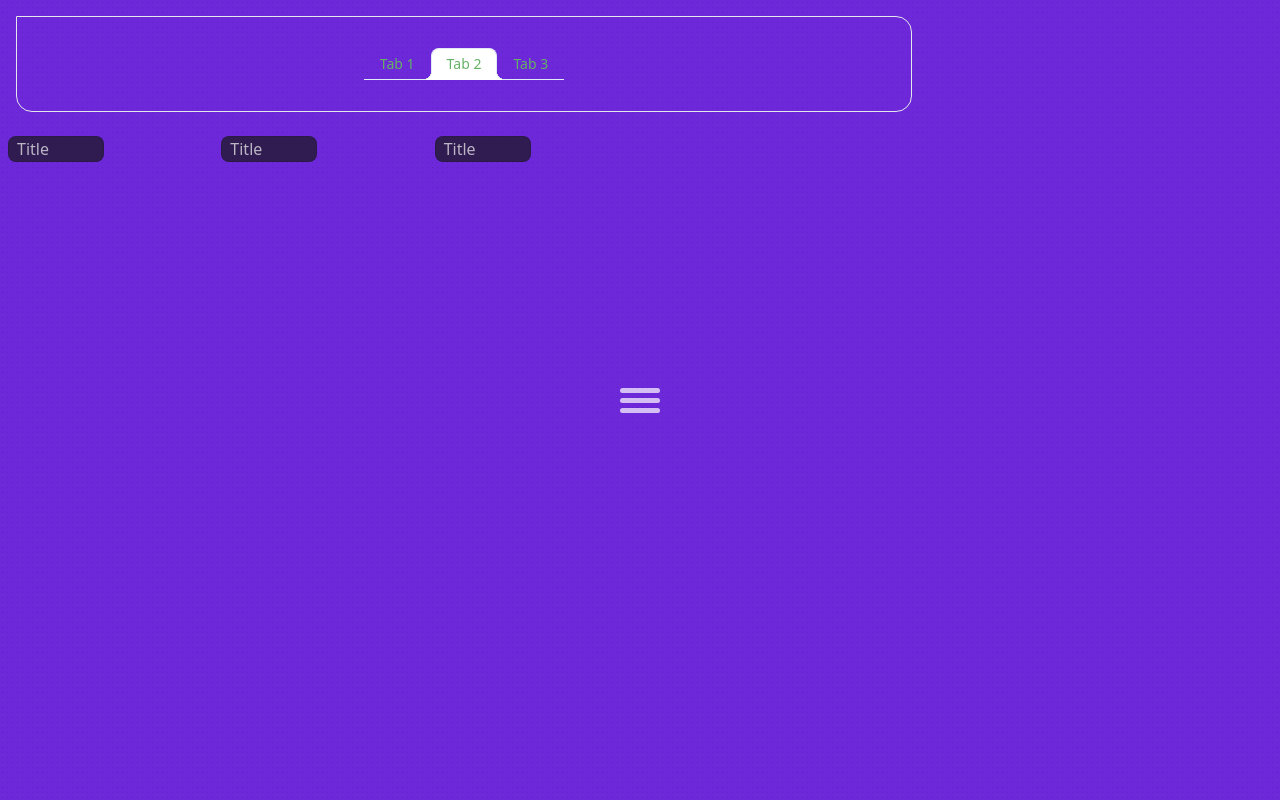
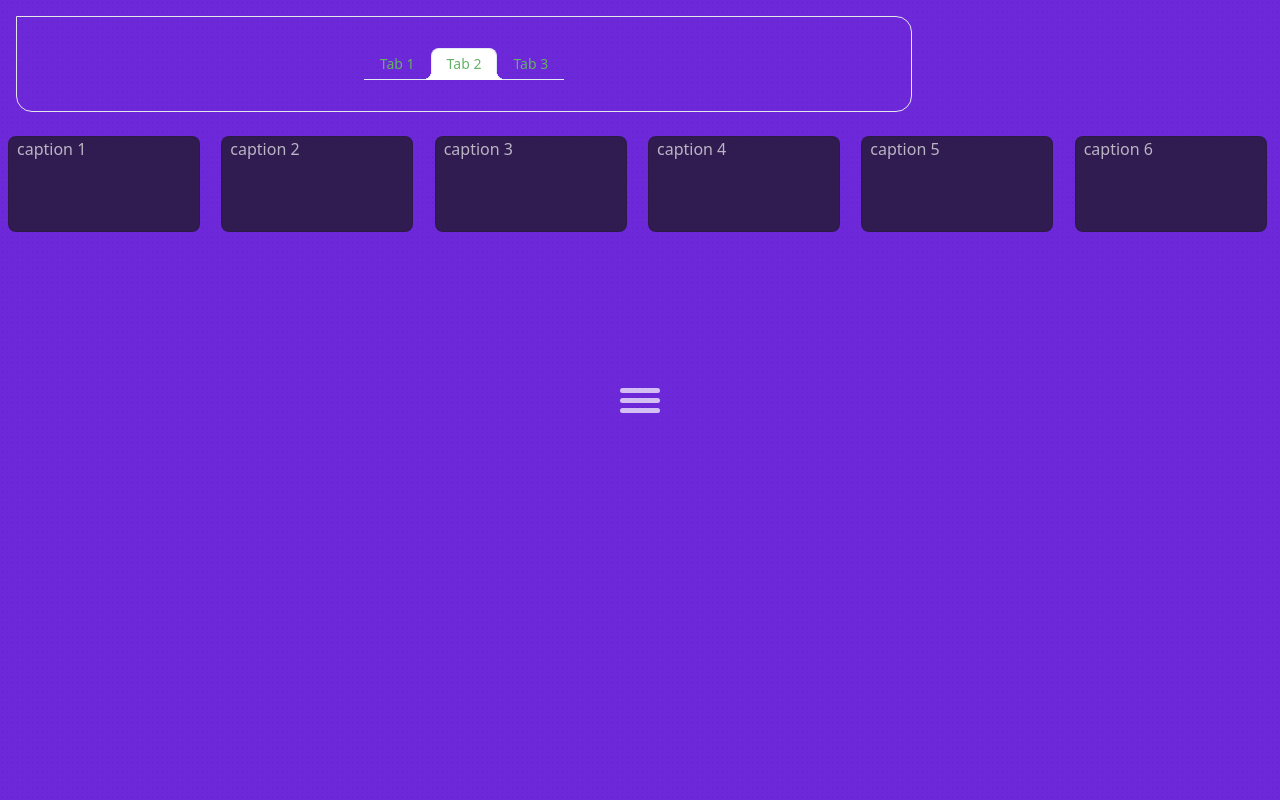
Before and after one commit to maxzz/ui-pie-menu, a React (Vite) app: page / in a window 1280 px wide. Built offline with nearby package versions, Linux system fonts and the light colour scheme.

Commit message:
WIP. grid. add Cell component

```diff
--- a/src/components/GridPreview/index.tsx
+++ b/src/components/GridPreview/index.tsx
@@ -1,17 +1,41 @@
-import React from 'react';
+import React, { ReactNode } from 'react';
+
+function Cell({caption, content}: {caption: ReactNode, content: ReactNode}) {
+    return (<>
+        <div className="cell-cap mx-2 px-2 w-48 h-24 my-2 text-neutral-100/70 bg-neutral-900/70 border-neutral-900/20 border rounded-lg"
+            onClick={(event) => {
+                const el = event.currentTarget;
+                const parentEl = el.parentElement!;
+                const cnts = parentEl.querySelectorAll('.cell-cap');
+                cnts.forEach((capEl) => {
+                    const cnt = capEl.nextElementSibling;
+                    if (capEl === el) {
+                        cnt?.classList.remove('hidden');
+                    } else {
+                        cnt?.classList.add('hidden');
+                    }
+                });
+            }}
+        >
+            {caption}
+        </div>
+
+        <div className="cell-cnt hidden mx-2 px-2 h-48 col-span-full bg-orange-500/90 border-neutral-900/20">
+            {content}
+        </div>
+    </>);
+}
 
 export function GridPreview() {
     return (
         <div>
             <div className="grid grid-cols-[repeat(auto-fill,minmax(200px,1fr))] grid-flow-dense">
-                <div className="mx-2 px-2 w-24 my-2 text-neutral-100/70 bg-neutral-900/70 border-neutral-900/20 border rounded-lg">Title</div>
-                <div className="hidden mx-2 px-2 col-span-full bg-orange-500/90 border-neutral-900/20">Content</div>
-
-                <div className="mx-2 px-2 w-24 my-2 text-neutral-100/70 bg-neutral-900/70 border-neutral-900/20 border rounded-lg">Title</div>
-                <div className="hidden mx-2 px-2 col-span-full bg-orange-500/90 border-neutral-900/20">Content</div>
-
-                <div className="mx-2 px-2 w-24 my-2 text-neutral-100/70 bg-neutral-900/70 border-neutral-900/20 border rounded-lg">Title</div>
-                <div className="hidden mx-2 px-2 col-span-full bg-orange-500/90 border-neutral-900/20">Content</div>
+                <Cell caption={'caption 1'} content={'content 1'} />
+                <Cell caption={'caption 2'} content={'content 2'} />
+                <Cell caption={'caption 3'} content={'content 3'} />
+                <Cell caption={'caption 4'} content={'content 4'} />
+                <Cell caption={'caption 5'} content={'content 5'} />
+                <Cell caption={'caption 6'} content={'content 6'} />
             </div>
         </div>
     );
```
